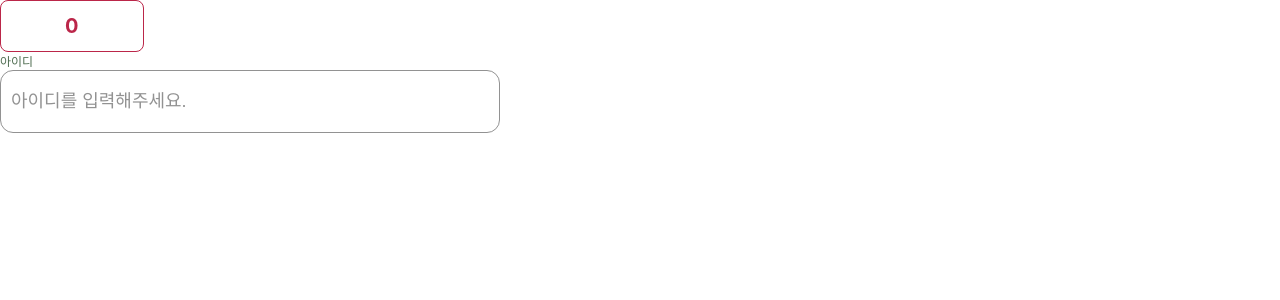
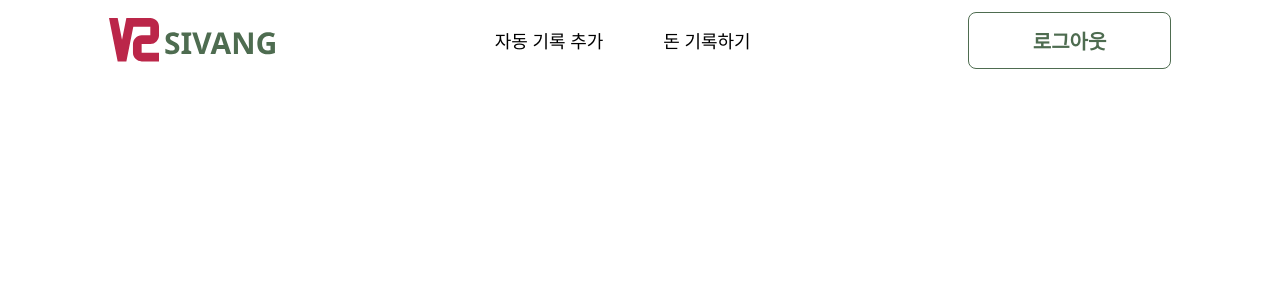
Before and after one commit to rlarudgh/sivang_frontend, a React (Vite) app: page / in a window 1280 px wide. Shown: the top 300 px of the page. Built offline with nearby package versions, Linux system fonts and the light colour scheme.

Commit message:
feat: published header

```diff
--- /dev/null
+++ b/src/components/common/header/index.tsx
@@ -0,0 +1,47 @@
+import styled from "styled-components";
+import { Logo } from "../../../assets";
+import Button from "../button";
+
+const Header = () => {
+  return (
+    <_Wrapper>
+      <img src={Logo} alt="Logo Image" />
+      <_UpperWrapper>
+        <_Text>자동 기록 추가</_Text>
+        <_Text>돈 기록하기</_Text>
+      </_UpperWrapper>
+      <Button color="main02">로그아웃</Button>
+    </_Wrapper>
+  );
+};
+
+export default Header;
+
+const _Wrapper = styled.header`
+  width: 100vw;
+  height: 80px;
+  background-color: ${({ theme }) => theme.color.white};
+  display: flex;
+  align-items: center;
+  justify-content: space-around;
+  @media screen and (max-width: 900px) {
+    background-color: ${({ theme }) => theme.color.main04};
+    height: 100vh;
+  }
+`;
+
+const _UpperWrapper = styled.div`
+  width: 20%;
+  display: flex;
+  justify-content: space-between;
+`;
+
+const _Text = styled.span`
+  cursor: pointer;
+  color: ${({ theme }) => theme.color.black};
+  text-decoration: none;
+  ${({ theme }) => theme.font.body4};
+  :hover {
+    text-decoration: underline;
+  }
+`;
--- a/src/main.tsx
+++ b/src/main.tsx
@@ -1,23 +1,23 @@
-import React from "react";
 import ReactDOM from "react-dom/client";
 import StyleProvider from "./styles";
 import { BrowserRouter, Route, Routes } from "react-router-dom";
+import { RecoilRoot } from "recoil";
 import Test from "./page/test";
 
 const App = () => {
   return (
     <StyleProvider>
+      <RecoilRoot>
         <BrowserRouter>
           <Routes>
             <Route path="/" element={<Test />} />
           </Routes>
         </BrowserRouter>
+      </RecoilRoot>
     </StyleProvider>
   );
 };
 
 ReactDOM.createRoot(document.getElementById("root") as HTMLElement).render(
-  <React.StrictMode>
   <App />
-  </React.StrictMode>
 );
--- a/src/page/test.tsx
+++ b/src/page/test.tsx
@@ -1,6 +1,7 @@
 import { useState } from "react";
 import Button from "../components/common/button";
 import Input from "../components/common/input";
+import Header from "../components/common/header/index";
 
 const Test = () => {
   const [state, setState] = useState<number>(0);
@@ -14,15 +15,7 @@ const Test = () => {
 
   return (
     <>
-      <Button onClick={onClick} color="main01">
-        {state}
-      </Button>
-      <Input
-        text="아이디"
-        placeholder="아이디를 입력해주세요."
-        onChange={onChange}
-        value={value}
-      />
+      <Header />
     </>
   );
 };
```
Lines whose indentation alone changed are shown as unchanged.
